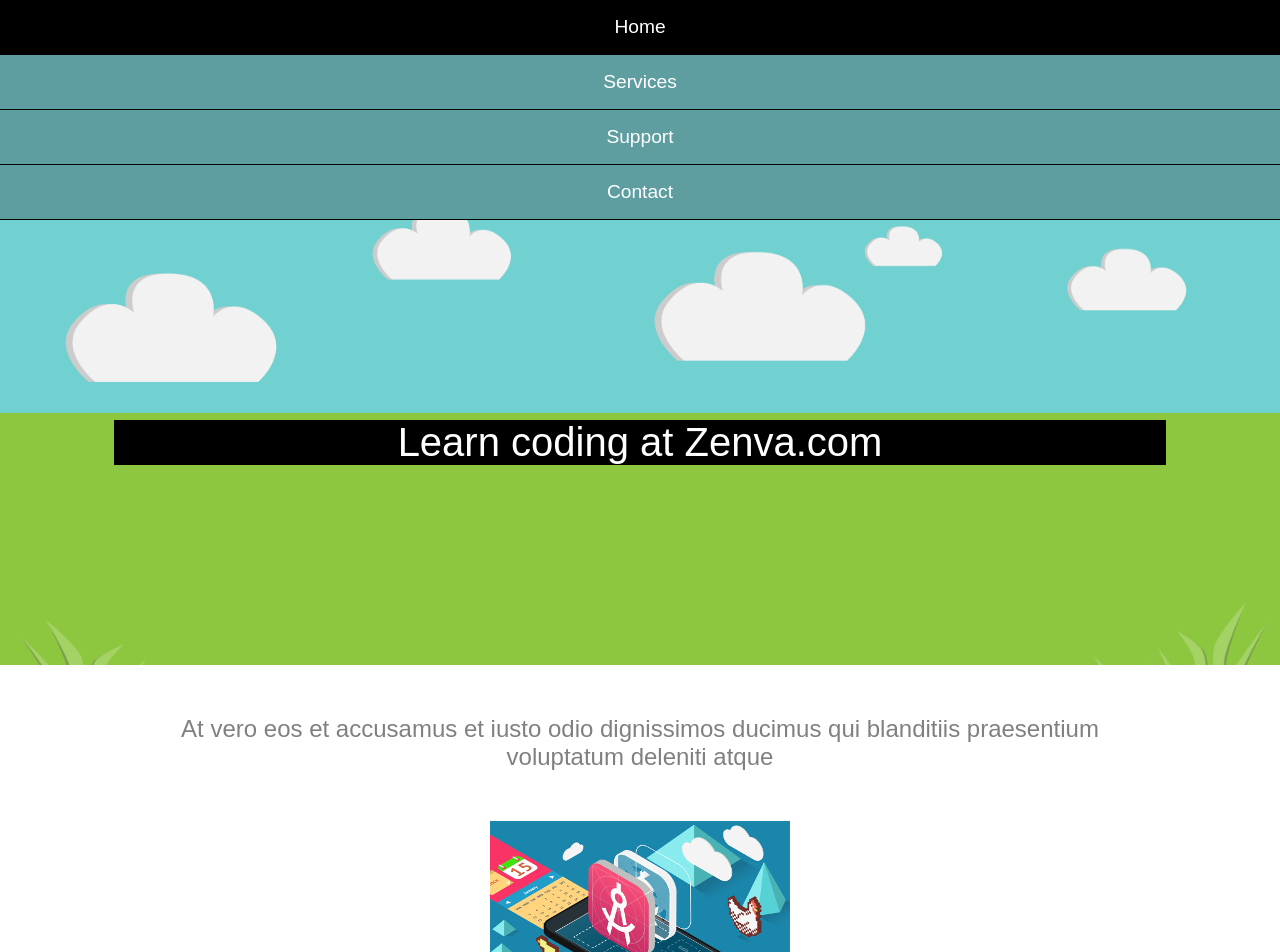
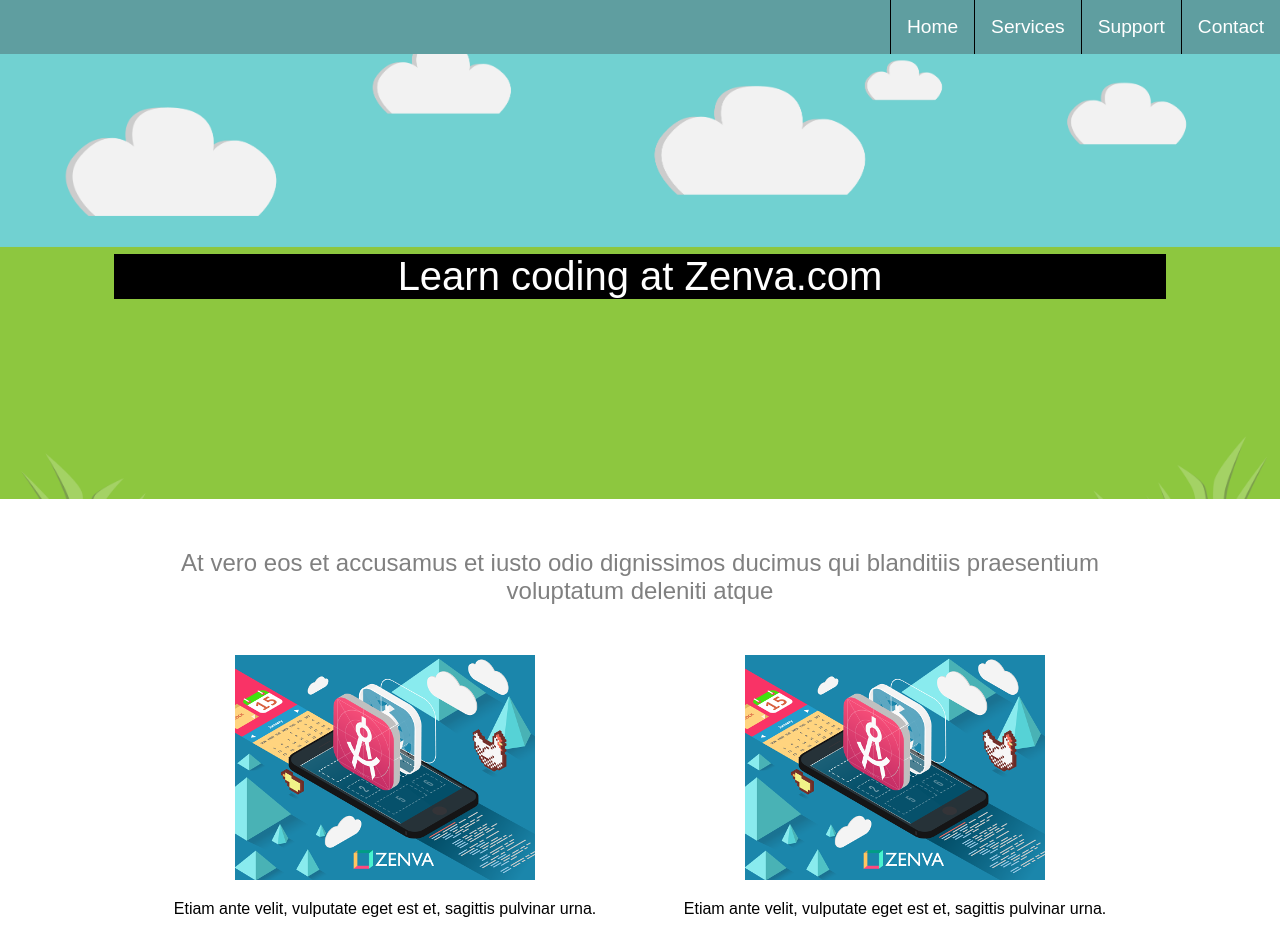
Before and after one commit to VenturingGuy/exampleCompanyWebsiteZ, a plain HTML site: page index.html in a window 1280 px wide. Shown: the top 952 px of the page. Drawn offline with Linux system fonts and the light colour scheme.

Commit message:
styled basic responsive formatting

```diff
--- a/style.css
+++ b/style.css
@@ -45,6 +45,7 @@ body {
   margin: 0px;
   padding: 0px;
   list-style-type: none;
+  font-size: 0px;
 }
 
 .nav ul li {
@@ -57,6 +58,7 @@ body {
 
 .nav ul li:hover {
   background-color: black;
+  cursor: pointer;
 }
 
 .single-service {
@@ -67,3 +69,21 @@ body {
 .single-service p {
   padding: 0px 16px;
 }
+
+@media screen and (min-width: 700px) {
+  .nav ul {
+    text-align: right;
+  }
+
+  .nav ul li {
+    display: inline-block;
+    border-bottom: 0px;
+    border-left: 1px solid black;
+    text-align: left;
+  }
+
+  .single-service {
+    width: 50%;
+    float: left;
+  }
+}
```
